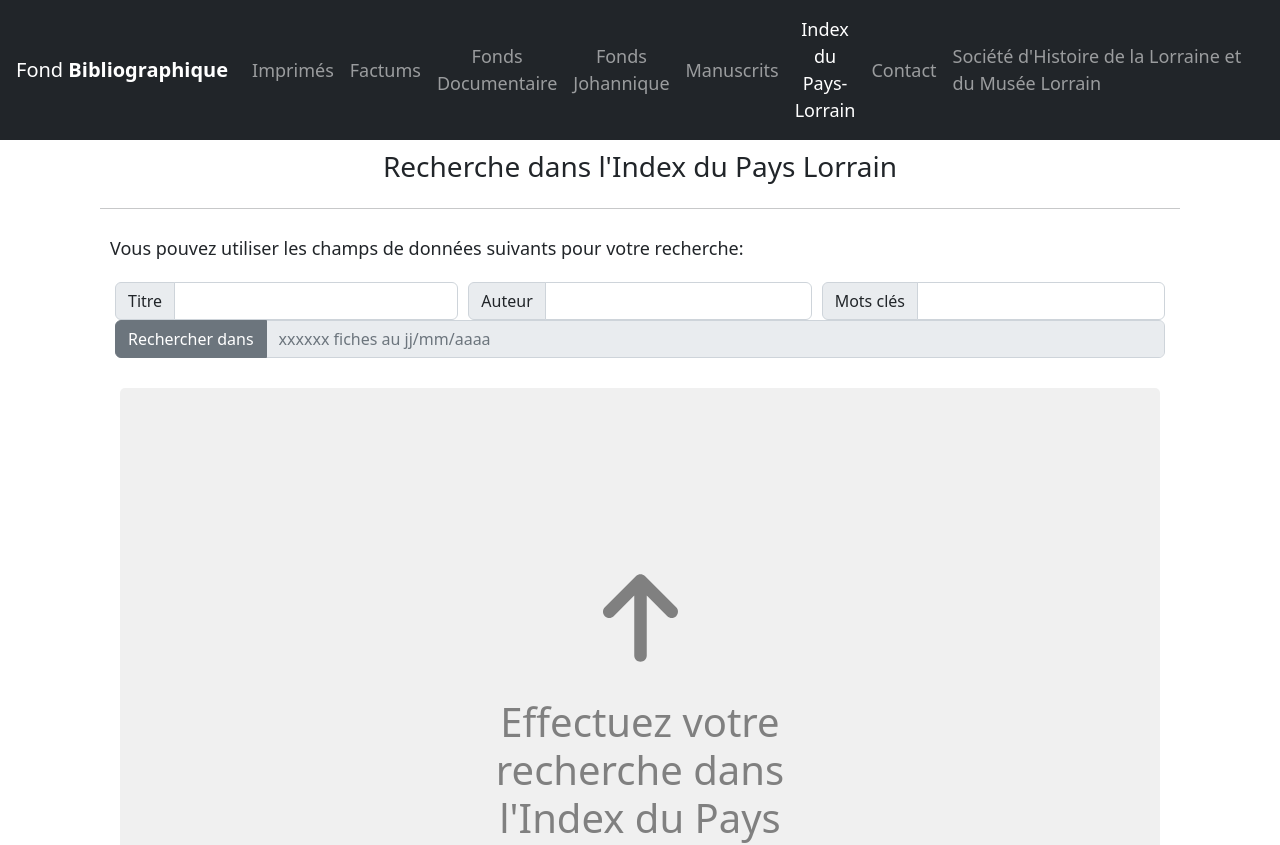
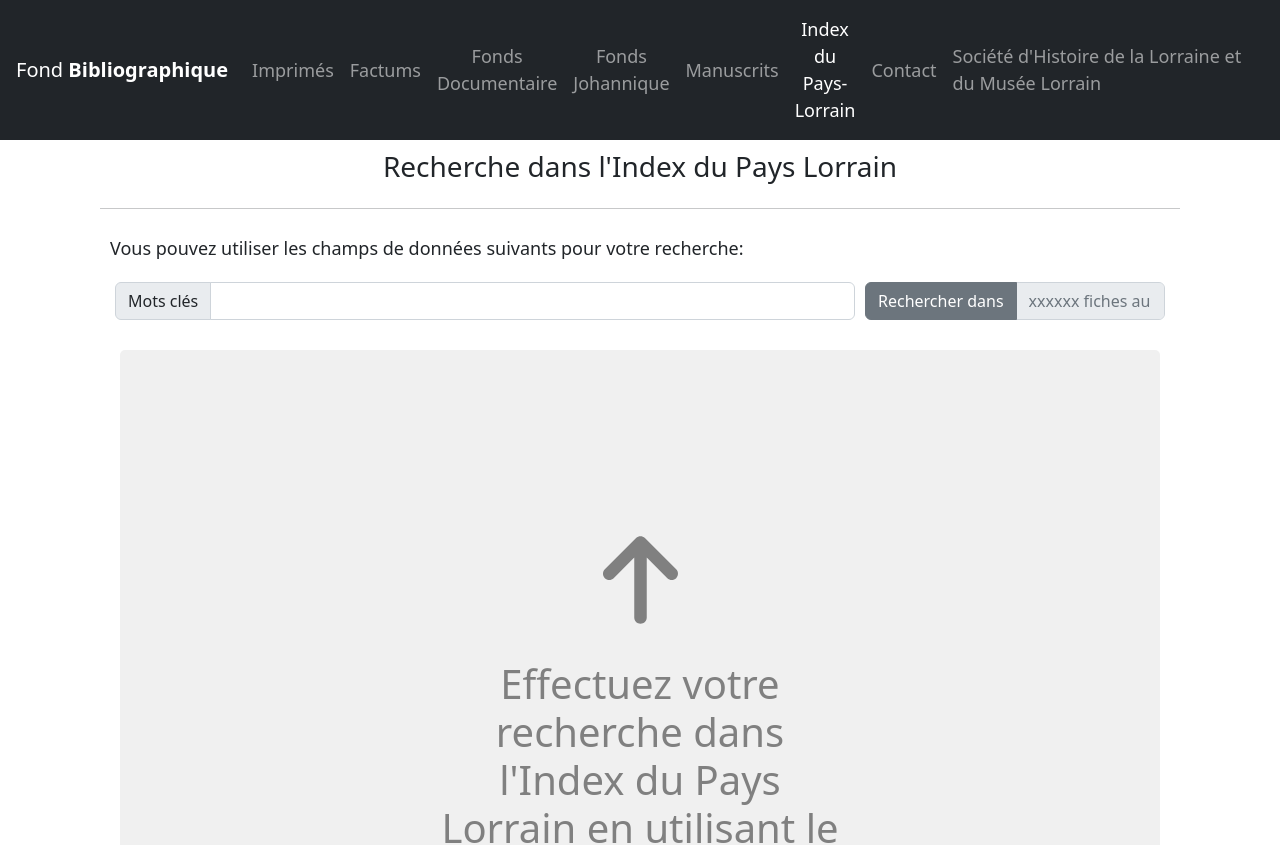
Before and after one commit to loicbefve/BiblioSHLML, a React (Vite) app: page /index_pays_lorrain in a window 1280 px wide. Shown: the top 845 px of the page. Built offline with nearby package versions, Linux system fonts and the light colour scheme.

Commit message:
Mise à jour de la page Index Du Pays Lorrain pour utiliser la recherche simple.

```diff
--- a/src/pages/IndexPaysLorrain.tsx
+++ b/src/pages/IndexPaysLorrain.tsx
@@ -1,6 +1,6 @@
 import styled from 'styled-components';
-import CompleteSearchComponent from '../components/search_components/CompleteSearchComponent';
-import { mockImprimes } from '../utils/MockData';
+import { mockManuscrits } from '../utils/MockData';
+import SimpleSearchComponent from '../components/search_components/SimpleSearchComponent';
 
 /* STYLED COMPONENTS */
 const Title = styled.h3`
@@ -24,9 +24,9 @@ function IndexPaysLorrain() {
     <ImprimesWrapper>
       <Title>Recherche dans l&apos;Index du Pays Lorrain</Title>
       <hr />
-      <CompleteSearchComponent
+      <SimpleSearchComponent
         searchInvitationMessage={searchInvitationMessage}
-        apiURLToCall={mockImprimes.data}
+        apiURLToCall={mockManuscrits.data}
       />
     </ImprimesWrapper>
   );
```
